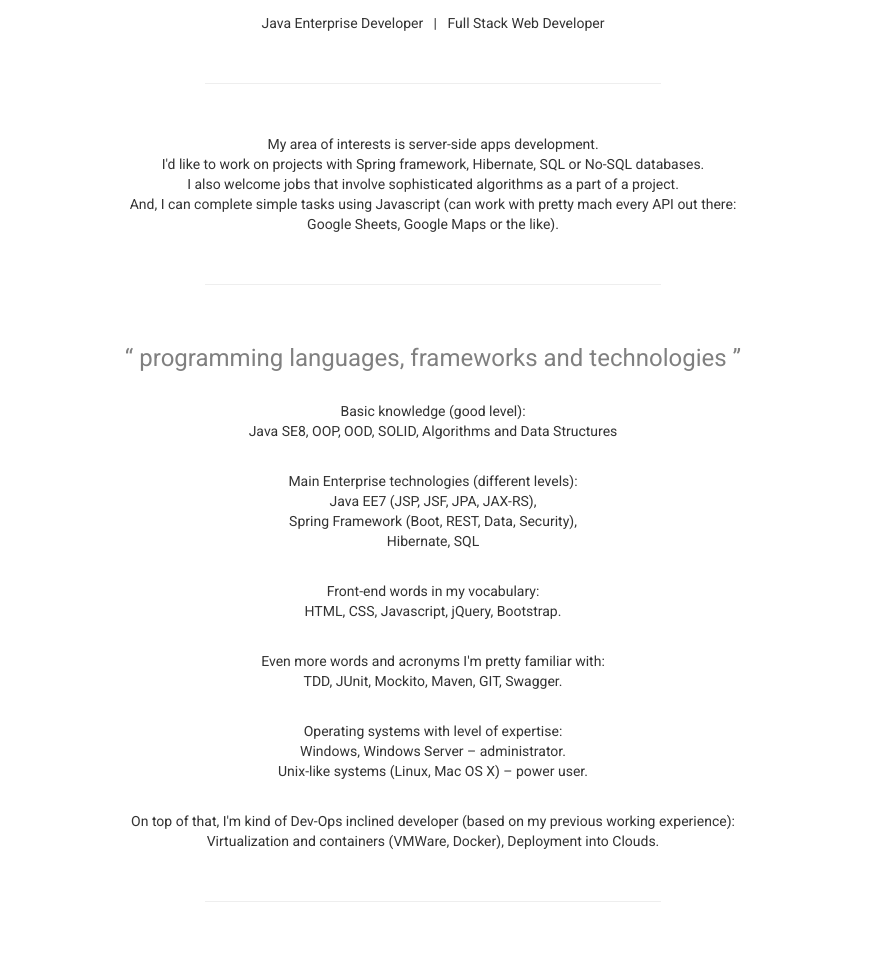
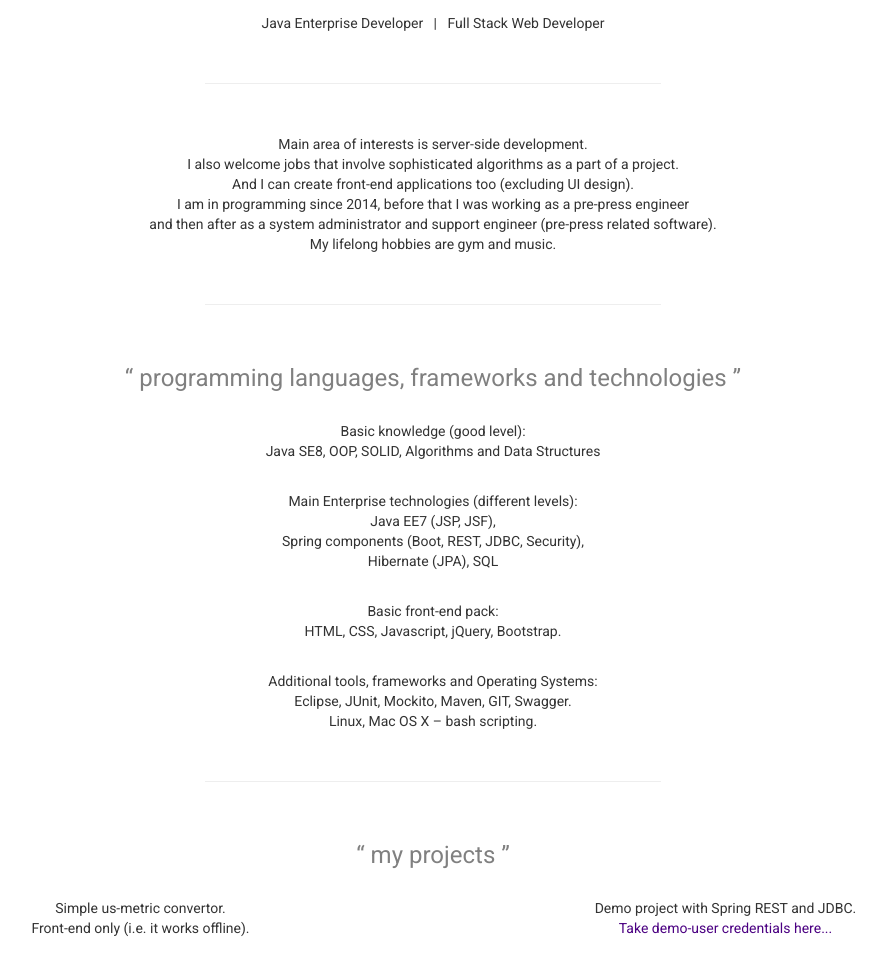
Before and after one commit to Valery-Dm/resume, a plain HTML site: page index.html in a window 1280 px wide. Shown: the part 477-1432 px from the top of the page, without its empty margins (207-1093 px from the left). Drawn offline with nearby package versions, Linux system fonts and the light colour scheme; grey boxes are pictures that could not be loaded.

Commit message:
content changes

```diff
--- a/index.html
+++ b/index.html
@@ -61,66 +61,60 @@
   <section id="about">
   	<img  id="my-photo"
           src="https://www.dropbox.com/s/gdjctarl9loba37/avatar1_tiny.jpg?raw=1"
-  		    alt="Here supposed to be my photo"/>
+  		    alt="Here is supposed to be my photo"/>
   	<h1>Valery Dmitriev</h1>
   	<p>Java Enterprise Developer &nbsp; | &nbsp; Full Stack Web Developer</p>
-    <hr class="line"></hr>
+    <hr class="line"/>
   	<p>
-  	  My area of interests is server-side apps development.
-  	<br/>
-  	  I'd like to work on projects with Spring framework, Hibernate, SQL or No-SQL databases.
-  	<br/>
+  	  Main area of interests is server-side development.
+  	<br>
   	  I also welcome jobs that involve sophisticated algorithms as a part of a project.
-  	<br/>
-  	  And, I can complete simple tasks using Javascript (can work with pretty mach every API out there:
-  	<br/>
-  	  Google Sheets, Google Maps or the like).
+  	<br>
+  	  And I can create front-end applications too (excluding UI design).
+    <br>
+      I am in programming since 2014, before that I was working as a pre-press engineer
+    <br>
+      and then after as a system administrator and support engineer (pre-press related software).
+    <br>
+      My lifelong hobbies are gym and music.
   	</p>
   </section>
-  <hr class="line"></hr>
+  <hr class="line"/>
   <section id="technologies">
   	<h3 class="section-cap">
       &#8220; programming languages, frameworks and technologies &#8221;
     </h3>
   	<p>Basic knowledge (good level):
-  	<br/>
-      Java SE8, OOP, OOD, SOLID, Algorithms and Data Structures
+  	<br>
+      Java SE8, OOP, SOLID, Algorithms and Data Structures
   	</p><p>
       Main Enterprise technologies (different levels):
-  	<br/>
-      Java EE7 (JSP, JSF, JPA, JAX-RS),
-  	<br/>
-      Spring Framework (Boot, REST, Data, Security),
-  	<br/>
-      Hibernate, SQL
+  	<br>
+      Java EE7 (JSP, JSF),
+  	<br>
+      Spring components (Boot, REST, JDBC, Security),
+  	<br>
+      Hibernate (JPA), SQL
   	</p><p>
-      Front-end words in my vocabulary:
-  	<br/>
+      Basic front-end pack:
+  	<br>
       HTML, CSS, Javascript, jQuery, Bootstrap.
   	</p><p>
-      Even more words and acronyms I'm pretty familiar with:
-  	<br/>
-      TDD, JUnit, Mockito, Maven, GIT, Swagger.
-  	</p><p>
-      Operating systems with level of expertise:
-  	<br/>
-      Windows, Windows Server – administrator.
-  	<br/>
-      Unix-like systems (Linux, Mac OS X) – power user.
-  	</p><p>
-      On top of that, I'm kind of Dev-Ops inclined developer (based on my previous working experience):
-  	<br/>
-      Virtualization and containers (VMWare, Docker), Deployment into Clouds.
+      Additional tools, frameworks and Operating Systems:
+  	<br>
+      Eclipse, JUnit, Mockito, Maven, GIT, Swagger.
+  	<br>
+      Linux, Mac OS X – bash scripting.
   	</p>
   </section>
-  <hr class="line"></hr>
+  <hr class="line"/>
   <section id="portfolio">
   	<h3 class="section-cap">&#8220; my projects &#8221;</h3>
   	<div class="row">
     	<div class="col-sm-6">
     		<p>
     			Simple us-metric convertor.
-          <br>Front-end only: works offline.
+          <br>Front-end only (i.e. it works offline).
     		</p>
     		<a href="http://valery-dm.github.io/CS50fp/" target="_blank">
     			<img class="img-thumbnail portfolio-pic"
@@ -131,7 +125,10 @@
     	<div class="col-sm-6">
     		<p>
     			Demo project with Spring REST and JDBC.
-          <br>API Documentation view.
+          <br>
+          <a href="https://github.com/Valery-Dm/restjdbc#http-basic-authorization-is-implemented" target="_blank">
+            Take demo-user credentials here...
+          </a>
     		</p>
     		<a href="http://restjdbc-va1ery.rhcloud.com/swagger-ui.html" target="_blank">
     			<img class="img-thumbnail portfolio-pic"
@@ -141,7 +138,7 @@
     	</div>
   	</div>
   </section>
-  <hr class="line"></hr>
+  <hr class="line"/>
   <section id="education">
   	<h3 class="section-cap">&#8220; programming courses &#8221;</h3>
     <p>
@@ -149,15 +146,17 @@
     </br>In fact, it was not relevant with all my previous jobs either. So, I'm not showing it here.
     </p>
     <p>
-      To get into the programming I was focusing on Computer Science courses that are available online (Coursera, Edx, MVA)
+      To get into the programming I was focusing on Computer Science courses
+    <br>
+      that are freely available online (Coursera, Edx)
     </br>
-      The most remarkable ones that I have taken since the year 2013 are:
+      The most remarkable ones are:
     </p>
     <table class="table table-striped">
       <thead>
         <tr>
-          <td>Course Title</td>
-          <td>Course Provider</td>
+          <th>Course Title</th>
+          <th>Course Provider</th>
         </tr>
       </thead>
       <tbody>
@@ -203,11 +202,8 @@
         </tr>
       </tbody>
     </table>
-    <p>
-      There were also a vast majority of video tutorials on different frameworks and technologies.
-    </p>
   </section>
-  <hr class="line"></hr>
+  <hr class="line"/>
   <section id="contacts">
 
     	<h3 class="section-cap">&#8220; contacts &#8221;</h3>
--- a/style.css
+++ b/style.css
@@ -3,12 +3,16 @@ body {
 	font-family: "Roboto", "Arial";
 }
 a, a:active, a:hover, a:visited {
-	color: black;
+	color: indigo;
   text-decoration: none;
 	outline:none;
 }
 p {
 	padding: 10px;
+}
+th{
+	text-align: center;
+	font-weight: bold;
 }
 *[id]:before {
   display: block;
```
